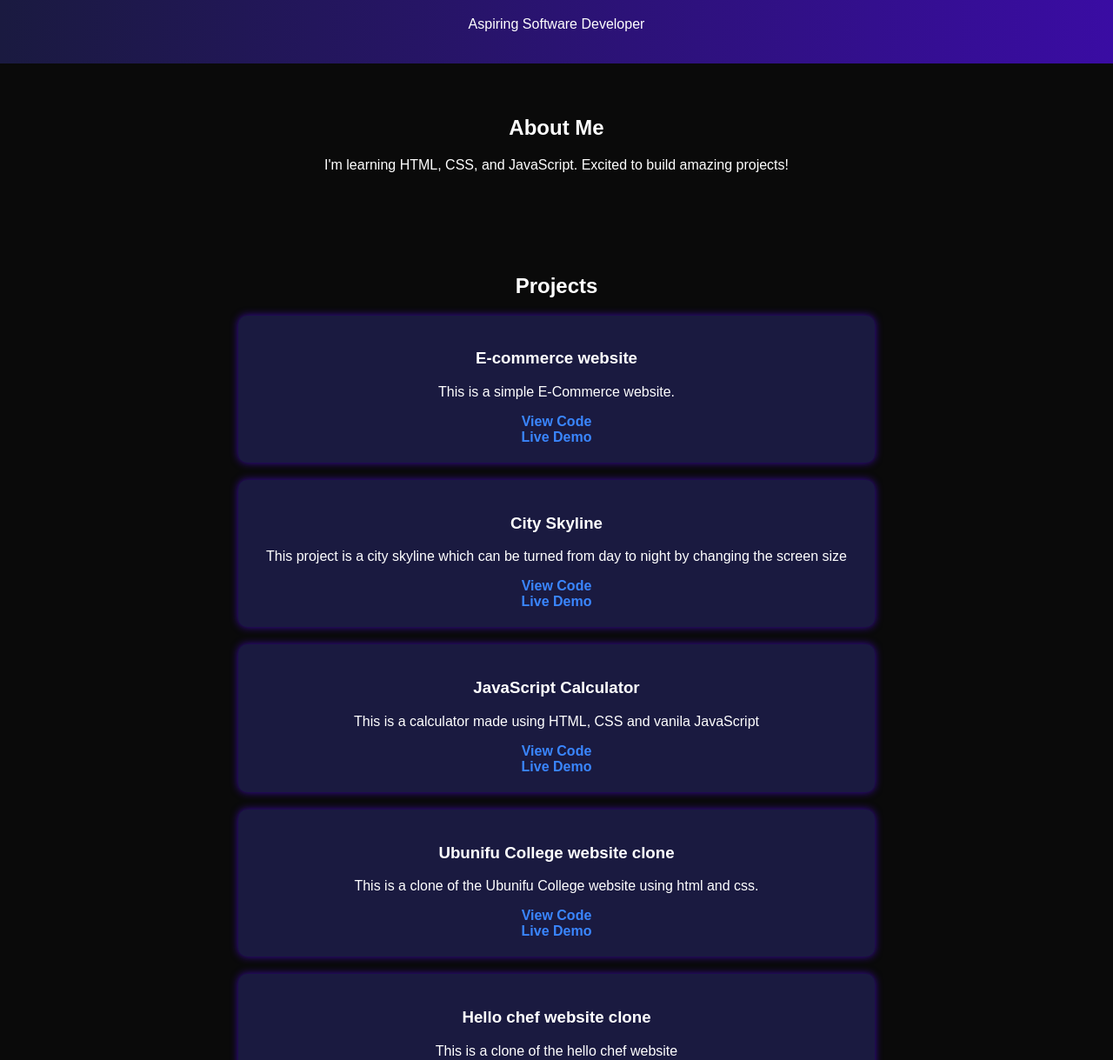
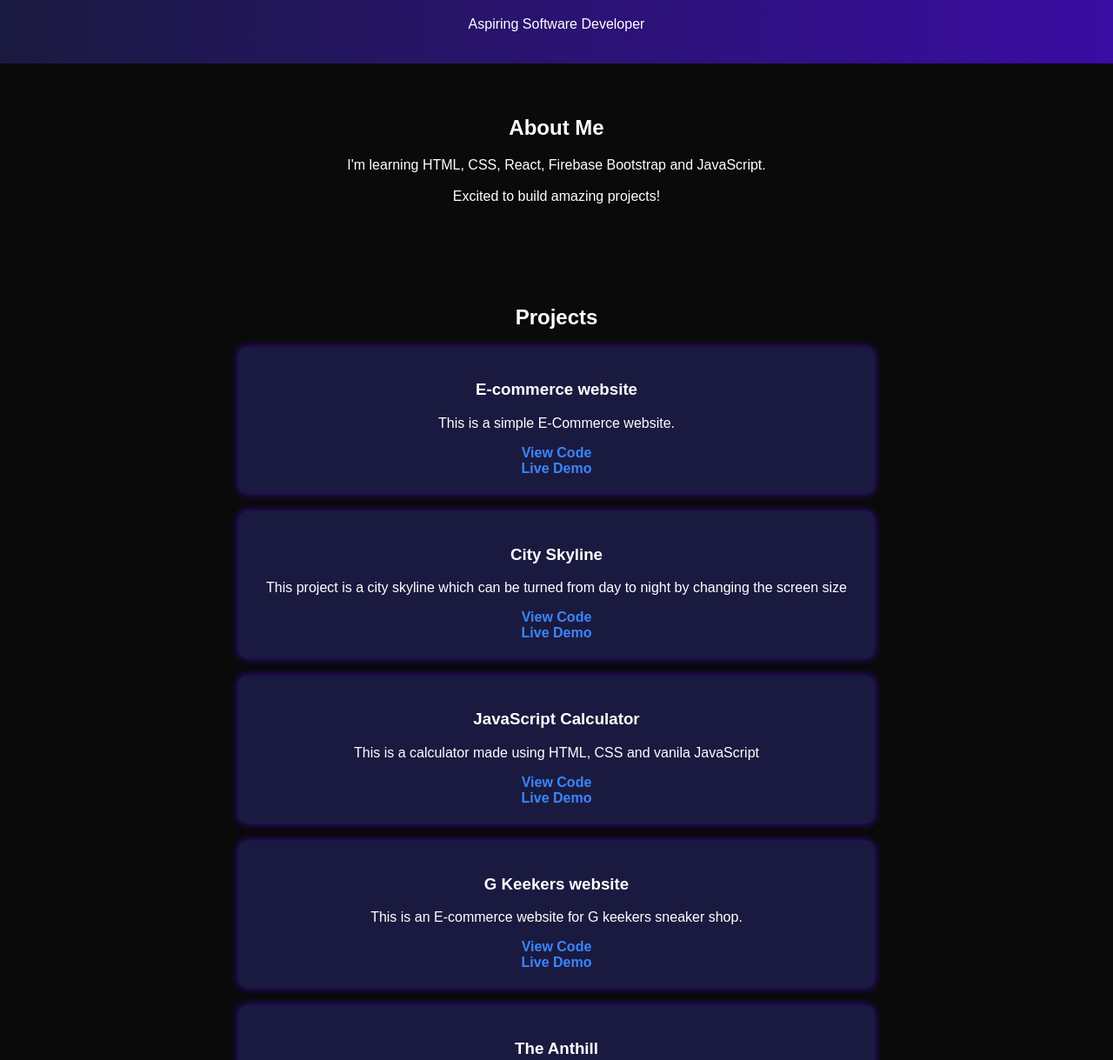
Before and after one commit to muhindiguchu/My-portfolio, a plain HTML site: page index.html in a window 1280 px wide. Shown: the part 81-1300 px from the top of the page at 87% size. Drawn offline with Linux system fonts and the light colour scheme.

Commit message:
Updating my projects

```diff
--- a/index.html
+++ b/index.html
@@ -15,7 +15,7 @@
 
     <section id="about">
         <h2>About Me</h2>
-        <p>I'm learning HTML, CSS, and JavaScript. Excited to build amazing projects!</p>
+        <p>I'm learning HTML, CSS, React, Firebase Bootstrap and JavaScript.<br><br> Excited to build amazing projects!</p>
     </section>
 
     <section id="projects">
@@ -39,16 +39,16 @@
            <br> <a href="https://javascript-calculator-peach.vercel.app">Live Demo</a>
         </div>
         <div class="project">
-            <h3>Ubunifu College website clone</h3>
-            <p>This is a clone of the Ubunifu College website using html and css.</p>
-            <a href=https://github.com/muhindiguchu/ubunifu-tech-website-clone>View Code</a>
-           <br> <a href="https://ubunifu-tech-website-clone.vercel.app">Live Demo</a>
+            <h3>G Keekers website</h3>
+            <p>This is an E-commerce website for G keekers sneaker shop.</p>
+            <a href="https://github.com/muhindiguchu/G-Kickers-website">View Code</a>
+           <br> <a href="http://g-kickers-website.vercel.app">Live Demo</a>
         </div>
         <div class="project">
-            <h3>Hello chef website clone</h3>
-            <p>This is a clone of the hello chef website</p>
-            <a href="https://github.com/muhindiguchu/hello-chef-website-clone">View Code</a>
-           <br> <a href="https://hello-chef-website-clone.vercel.app">Live Demo</a>
+            <h3>The Anthill</h3>
+            <p>This is a website that connects service providers with nearby consumers seamlessly.</p>
+            <a href="https://github.com/muhindiguchu/Anthill-project">View Code</a>
+           <br> <a href="https://anthill-project.vercel.app">Live Demo</a>
         </div>
     </section>
 
```
